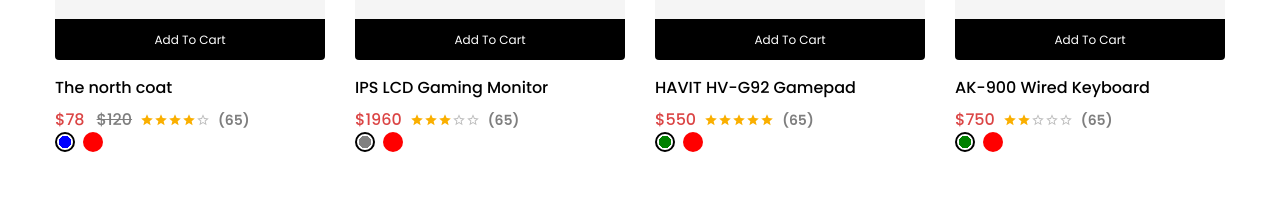
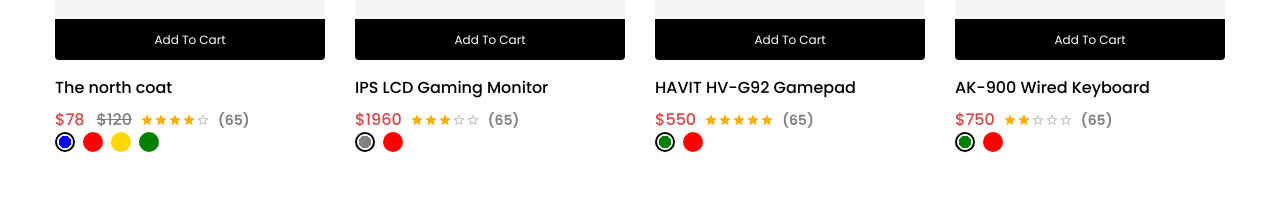
Before and after one commit to lychik1996/webshop, a React (Vite) app: page / in a window 1280 px wide. Shown: the part 3822-4032 px from the top of the page. Built offline with nearby package versions, Linux system fonts and the light colour scheme.

Commit message:
change slide top

```diff
--- a/src/components/Home/Home.jsx
+++ b/src/components/Home/Home.jsx
@@ -140,7 +140,7 @@
     discount: 35,
     new: false,
     rating: 4,
-    colour: ['blue', 'red'],
+    colour: ['blue', 'red', 'gold','green'],
   },
   {
     id: 6,
--- a/src/components/Home/home.scss
+++ b/src/components/Home/home.scss
@@ -559,7 +559,7 @@
     border-radius: 50%;
     position: absolute;
     bottom: -108px;
-    right: -50px;
+    right: 0px;
     display: flex;
     justify-content: center;
     align-items: center;
```
